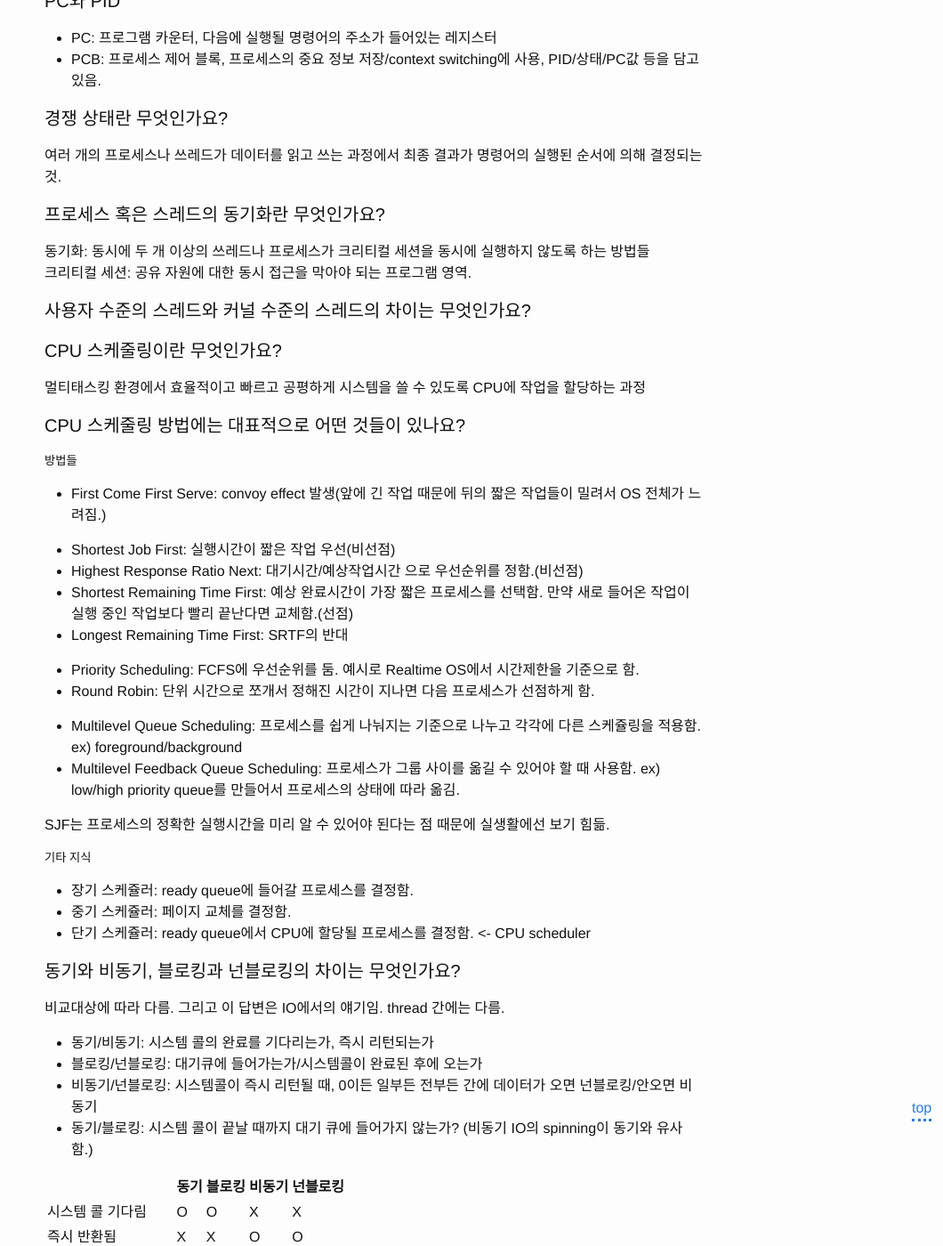
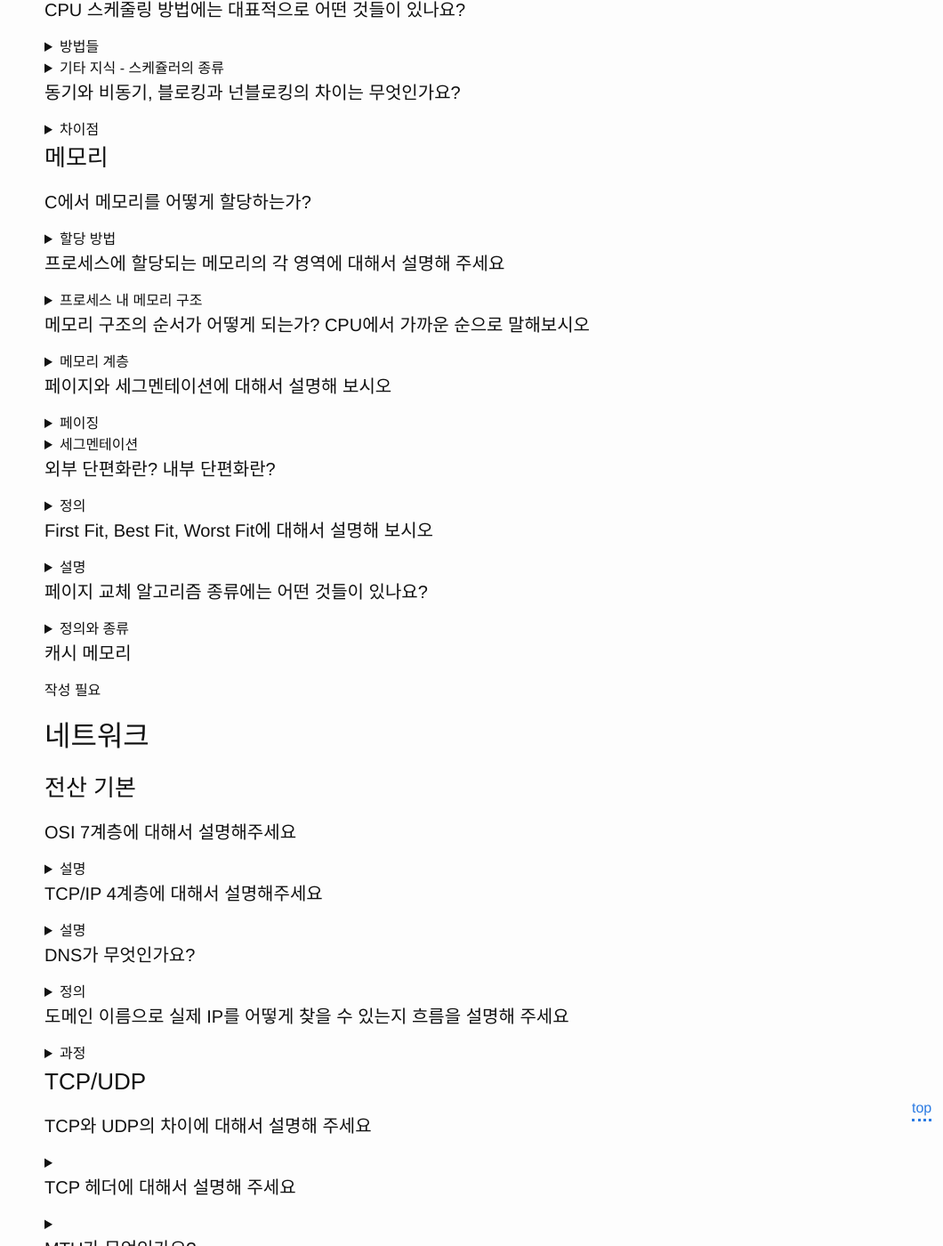
Before and after one commit to WraithKim/blog, a Jekyll site: the page built from _posts/2021-05-20-tech-interview-with-rage.md, in a window 1280 px wide and 1400 px high, scrolled down 1952 px. Shown: the whole window at 89% size, without its empty margins (220-1280 px from the left). Built offline with Jekyll 4.4.1, drawn with Linux system fonts in a browser that asks for light colours; some of the changed text lies outside the part shown.

Commit message:
collapse 추가

```diff
--- a/_posts/2021-05-20-tech-interview-with-rage.md
+++ b/_posts/2021-05-20-tech-interview-with-rage.md
@@ -59,15 +59,25 @@ categories: tech-interview
 
 ##### 기타 지식
 
+<details>
+<summary markdown="span">기타 지식</summary>
+
 Starvation: 특정 프로세스가 자신에게 필요한 자원을 영구적으로 거부당하고 있는 상태
 LiveLock: 프로세스의 상태는 바뀌지만 진행되지 않는 상태
 
+</details>
+
 #### 교착상태의 해결법은 무엇인가요?
+
+<details>
+<summary markdown="span">해결법</summary>
 
 1. 무시: 교착상태가 일어나지 않을 거라 간주하고 감지나 예방 방법을 적용하지 않음.
 2. 감지: 교착상태가 발생했는지 감지함. 감지되면 관련된 프로세스를 전부 종료하거나 체크포인트로 되돌리기, 순차적으로 자원을 선점시키기 등으로 회복함.
 3. 예방: 교착상태가 일어나지 않도록 4원칙 중 하나라도 만족할 수 없는 시스템 설계, 비효율적
 4. 회피: 동적으로 교착상태가 발생할 수 있는 자원 접근을 차단함. 은행원 알고리즘.
+
+</details>
 
 #### 은행원 알고리즘
 
@@ -75,66 +85,107 @@ LiveLock: 프로세스의 상태는 바뀌지만 진행되지 않는 상태
 
 #### 뮤텍스와 세마포어에 대해서 설명해 보시오
 
-* 뮤텍스: 자원을 사용할 때 소유권을 가져오고, 끝나면 소유권을 반환하는 방식의 상호배제 기법
-* 세마포어: 동시에 자원을 사용할 수 있는 수를 나타내는 값을 두는 방식의 상호배제 기법
+<details>
+<summary markdown="span">설명</summary>
+
+* 뮤텍스: 자원을 사용할 때 특정 변수의 소유권을 가져오고, 끝나면 소유권을 반환하는 방식의 상호배제 기법
+* 세마포어: 동시에 자원을 사용할 수 있는 수를 나타내는 값을 두고 증감시키는 방식의 상호배제 기법
+
+</details>
 
 #### 컨텍스트 스위칭이란 무엇인가요?
+
+<details>
+<summary markdown="span">정의</summary>
 
 나중에 복원되거나 실행을 재개하기 위해 프로세스나 쓰레드의 상태를 저장하는 과정
 멀티태스킹, 인터럽트 핸들링, 유저/커널 모드 스위칭의 경우가 있음.
 
-##### 순서
+</details>
+
+<details>
+<summary markdown="span">순서</summary>
 
 1. 프로세스가 사용한 레지스터 값이 포함된 프로세스의 상태를 PCB에 저장함.
 2. PCB 대한 핸들을 프로세스 실행 대기열인 ready queue에 추가함.
 3. OS가 현재 프로세스를 끝내면 ready queue에서 다음 프로세스를 선택하고 PCB를 복구함. 프로그램 카운터가 PCB를 통해 불러와지고, 다음 프로세스가 재개됨.
 
+</details>
+
 #### PC와 PID
+
+<details>
+<summary markdown="span">설명</summary>
 
 * PC: 프로그램 카운터, 다음에 실행될 명령어의 주소가 들어있는 레지스터
 * PCB: 프로세스 제어 블록, 프로세스의 중요 정보 저장/context switching에 사용, PID/상태/PC값 등을 담고 있음.
 
+</details>
+
 #### 경쟁 상태란 무엇인가요?
+
+<details>
+<summary markdown="span">설명</summary>
 
 여러 개의 프로세스나 쓰레드가 데이터를 읽고 쓰는 과정에서 최종 결과가 명령어의 실행된 순서에 의해 결정되는 것.
 
+</details>
+
 #### 프로세스 혹은 스레드의 동기화란 무엇인가요?
 
-동기화: 동시에 두 개 이상의 쓰레드나 프로세스가 크리티컬 세션을 동시에 실행하지 않도록 하는 방법들
-크리티컬 세션: 공유 자원에 대한 동시 접근을 막아야 되는 프로그램 영역.
+<details>
+<summary markdown="span">설명</summary>
+
+* 동기화: 동시에 두 개 이상의 쓰레드나 프로세스가 크리티컬 세션을 동시에 실행하지 않도록 하는 방법들
+* 크리티컬 세션: 공유 자원에 대한 동시 접근을 막아야 되는 프로그램 영역.
+
+</details>
 
 #### 사용자 수준의 스레드와 커널 수준의 스레드의 차이는 무엇인가요?
 
+작성 필요
+
 #### CPU 스케줄링이란 무엇인가요?
+
+<details>
+<summary markdown="span">정의</summary>
 
 멀티태스킹 환경에서 효율적이고 빠르고 공평하게 시스템을 쓸 수 있도록 CPU에 작업을 할당하는 과정
 
+</details>
+
 #### CPU 스케줄링 방법에는 대표적으로 어떤 것들이 있나요?
 
-##### 방법들
+<details>
+<summary markdown="span">방법들</summary>
 
 * First Come First Serve: convoy effect 발생(앞에 긴 작업 때문에 뒤의 짧은 작업들이 밀려서 OS 전체가 느려짐.)
-
+* Priority Scheduling: FCFS에 우선순위를 둠. 예시로 Realtime OS에서 시간제한을 기준으로 함.
 * Shortest Job First: 실행시간이 짧은 작업 우선(비선점)
 * Highest Response Ratio Next: 대기시간/예상작업시간 으로 우선순위를 정함.(비선점)
 * Shortest Remaining Time First: 예상 완료시간이 가장 짧은 프로세스를 선택함. 만약 새로 들어온 작업이 실행 중인 작업보다 빨리 끝난다면 교체함.(선점)
 * Longest Remaining Time First: SRTF의 반대
-
-* Priority Scheduling: FCFS에 우선순위를 둠. 예시로 Realtime OS에서 시간제한을 기준으로 함.
 * Round Robin: 단위 시간으로 쪼개서 정해진 시간이 지나면 다음 프로세스가 선점하게 함.
-
 * Multilevel Queue Scheduling: 프로세스를 쉽게 나눠지는 기준으로 나누고 각각에 다른 스케쥴링을 적용함. ex) foreground/background
 * Multilevel Feedback Queue Scheduling: 프로세스가 그룹 사이를 옮길 수 있어야 할 때 사용함. ex) low/high priority queue를 만들어서 프로세스의 상태에 따라 옮김.
 
-SJF는 프로세스의 정확한 실행시간을 미리 알 수 있어야 된다는 점 때문에 실생활에선 보기 힘듦.
+SJF 계열은 프로세스의 정확한 실행시간을 미리 알 수 있어야 된다는 점 때문에 실생활에선 보기 힘듦.
 
-##### 기타 지식
+</details>
+
+<details>
+<summary markdown="span">기타 지식 - 스케쥴러의 종류</summary>
 
 * 장기 스케쥴러: ready queue에 들어갈 프로세스를 결정함.
 * 중기 스케쥴러: 페이지 교체를 결정함.
 * 단기 스케쥴러: ready queue에서 CPU에 할당될 프로세스를 결정함. <- CPU scheduler
 
+</details>
+
 #### 동기와 비동기, 블로킹과 넌블로킹의 차이는 무엇인가요?
+
+<details>
+<summary markdown="span">차이점</summary>
 
 비교대상에 따라 다름. 그리고 이 답변은 IO에서의 얘기임. thread 간에는 다름.
 
@@ -150,14 +201,24 @@ SJF는 프로세스의 정확한 실행시간을 미리 알 수 있어야 된다
 |데이터와 함께 반환됨|O|O|X|O|
 |대기 큐에서 기다림|X|O|X|X|
 
+</details>
+
 ### 메모리
 
 #### C에서 메모리를 어떻게 할당하는가?
 
-정적 할당: 프로그램 시작 시 정해진 메모리를 할당함. 스택. 메모리 누수 없음. 할당된 크기는 조절 불가
-동적 할당: 런타임 중 할당함, 다른 스레드가 사용하지 못하게 예약해버림. 힙. 상황에 따라 자유롭게 할당하고 조절할 수 있음. 직접 해제해야 한다면 메모리 누수 문제, GC를 쓴다면 성능 저하가 있음.
+<details>
+<summary markdown="span">할당 방법</summary>
+
+* 정적 할당: 프로그램 시작 시 정해진 메모리를 할당함. 스택. 메모리 누수 없음. 할당된 크기는 조절 불가
+* 동적 할당: 런타임 중 할당함, 다른 스레드가 사용하지 못하게 예약해버림. 힙. 상황에 따라 자유롭게 할당하고 조절할 수 있음. 직접 해제해야 한다면 메모리 누수 문제, GC를 쓴다면 성능 저하가 있음.
+
+</details>
 
 #### 프로세스에 할당되는 메모리의 각 영역에 대해서 설명해 주세요
+
+<details>
+<summary markdown="span">프로세스 내 메모리 구조</summary>
 
 1. 스택: 낮은 메모리 주소 방향으로 자라남, 지역변수/매개변수/반환값 등
 2. 힙: 높은 메모리 주소 방향으로 자라남, 동적으로 메모리를 할당하는 곳, 프로세스 내의 모든 쓰레드, 동적 모듈, 공유 라이브러리들이 공유함.
@@ -165,7 +226,12 @@ SJF는 프로세스의 정확한 실행시간을 미리 알 수 있어야 된다
 4. 데이터: 정적으로 정의된 값들, 전역변수/정적변수/상수/구조체
 5. 코드(텍스트): 명령어가 들어감, 고정된 크기
 
+</details>
+
 #### 메모리 구조의 순서가 어떻게 되는가? CPU에서 가까운 순으로 말해보시오
+
+<details>
+<summary markdown="span">메모리 계층</summary>
 
 내려갈 수록 비트당 비용이 줄고, 접근 시간과 용량이 늘어남. 접근하는 빈도가 적음.
 
@@ -173,38 +239,56 @@ SJF는 프로세스의 정확한 실행시간을 미리 알 수 있어야 된다
 2. Outboard Memory: 보조기억장치
 3. Off-line Storage: 사람에 의해 연결/제거가 가능한 보조기억장치, Flash Drive, 광학 디스크
 
+</details>
+
 #### 페이지와 세그멘테이션에 대해서 설명해 보시오
 
-##### 페이징
+<details>
+<summary markdown="span">페이징</summary>
 
-프레임: 주기억장치의 고정 길이 블록, 프레임 번호와 오프셋으로 구성됨.
-페이지: 보조기억장치에 저장된 데이터의 고정 길이 블록, 페이지 번호와 오프셋으로 구성됨.
+* 프레임: 주기억장치의 고정 길이 블록, 프레임 번호와 오프셋으로 구성됨.
+* 페이지: 보조기억장치에 저장된 데이터의 고정 길이 블록, 페이지 번호와 오프셋으로 구성됨.
+* 페이지 테이블: 페이지 번호 순으로 해당되는 프레임 번호가 있음.
+* 페이징: 페이지를 사용한 메모리 관리 방법. 프로세스에 페이지 테이블을 선언해서 프로세스의 프레임이 연속되지 않더라도 페이지 테이블과 논리 주소를 통해 빠르게 접근할 수 있게 함. 외부 단편화는 없지만 내부 단편화가 존재
 
-페이지 테이블: 페이지 번호 순으로 해당되는 프레임 번호가 있음.
+</details>
 
-페이징: 페이지를 사용한 메모리 관리 방법. 프로세스에 페이지 테이블을 선언해서 프로세스의 프레임이 연속되지 않더라도 페이지 테이블과 논리 주소를 통해 빠르게 접근할 수 있게 함. 외부 단편화는 없지만 내부 단편화가 존재
+<details>
+<summary markdown="span">세그멘테이션</summary>
 
-##### 세그멘테이션
+* 세그멘트: 보조기억장치에 저장된 가변 길이 블록, 세그멘트 번호와 오프셋으로 구성됨.
+* 세그멘트 테이블: 세그멘트 번호 순으로 해당되는 세그멘트의 길이와 시작 주소가 있음.
+* 세그멘테이션: 세그멘트를 사용한 메모리 관리 방법. 프로세스에 세그멘트 테이블을 선언해서 프로세스가 여러 파티션으로 나뉘더라도 빠르게 접근할 수 있게 함. 내부 단편화는 없지만 외부 단편화가 존재
 
-세그멘트: 보조기억장치에 저장된 가변 길이 블록, 세그멘트 번호와 오프셋으로 구성됨.
-
-세그멘트 테이블: 세그멘트 번호 순으로 해당되는 세그멘트의 길이와 시작 주소가 있음.
-
-세그멘테이션: 세그멘트를 사용한 메모리 관리 방법. 프로세스에 세그멘트 테이블을 선언해서 프로세스가 여러 파티션으로 나뉘더라도 빠르게 접근할 수 있게 함. 내부 단편화는 없지만 외부 단편화가 존재
+</details>
 
 #### 외부 단편화란? 내부 단편화란?
 
-내부 단편화: 데이터가 할당된 파티션의 크기보다 불러온 데이터의 크기가 작아서 낭비된 공간이 존재함.
-외부 단편화: 메모리에서 파티션을 제외한 나머지 공간이 잘게 쪼개짐.
+<details>
+<summary markdown="span">정의</summary>
+
+* 내부 단편화: 데이터가 할당된 파티션의 크기보다 불러온 데이터의 크기가 작아서 낭비된 공간이 존재함.
+* 외부 단편화: 메모리에서 파티션을 제외한 나머지 공간이 잘게 쪼개짐.
+
+</details>
 
 #### First Fit, Best Fit, Worst Fit에 대해서 설명해 보시오
 
+<details>
+<summary markdown="span">설명</summary>
+
 OS가 프로세스를 메모리에 할당할 때 여유 공간들 중 선택하는 알고리즘
-First Fit: 메모리 시작부터 스캔해서 프로세스를 담을 수 있을 정도의 크기의 첫번째 블록에 할당
-Best Fit: 프로세스의 크기에 가장 가까운 크기의 블록에 할당
-Next Fit: 이전에 할당한 위치부터 프로세스를 담을 수 있는 다음 블록에 할당.
+
+* First Fit: 메모리 시작부터 스캔해서 프로세스를 담을 수 있을 정도의 크기의 첫번째 블록에 할당
+* Best Fit: 프로세스의 크기에 가장 가까운 크기의 블록에 할당
+* Next Fit: 이전에 할당한 위치부터 프로세스를 담을 수 있는 다음 블록에 할당.
+
+</details>
 
 #### 페이지 교체 알고리즘 종류에는 어떤 것들이 있나요?
+
+<details>
+<summary markdown="span">정의와 종류</summary>
 
 더 이상 주기억장치에 공간이 없을 때, 새 페이지와 자리를 교체할 기존 페이지를 결정하는 알고리즘
 
@@ -213,13 +297,20 @@ Next Fit: 이전에 할당한 위치부터 프로세스를 담을 수 있는 다
 * FIFO: 가장 오래전에 메모리에 적재된 페이지를 교체함.
 * Clock: 모든 페이지를 원형 버퍼에 넣고 페이지가 들어오거나 참조되면 비트를 1로 바꿈. 페이지를 교체할 때가 되면, 버퍼를 스캔해서 비트가 0인 페이지를 교체함. 버퍼에 갱신이 일어나면 포인터를 다음으로 옮기고 가리킨 페이지의 비트를 0으로 바꿈.
 
+</details>
+
 #### 캐시 메모리
+
+작성 필요
 
 ## 네트워크
 
 ### 전산 기본
 
 #### OSI 7계층에 대해서 설명해주세요
+
+<details>
+<summary markdown="span">설명</summary>
 
 여러 네트워크 장비들의 상호호환성을 위해 네트워크 프로토콜을 특징에 따라 7계층으로 분류한 기준
 전기 신호에서 프로그램이 인식할 수 있는 데이터가 되기까지의 네트워크 흐름이 정의되어 있음. 데이터는 각 계층을 지날 때마다 캡슐화됨.
@@ -233,7 +324,12 @@ Next Fit: 이전에 할당한 위치부터 프로세스를 담을 수 있는 다
 6. 표현 계층: 데이터의 인코딩/디코딩, 암호화/복호화 등을 수행.
 7. 응용 계층: 사용자가 사용하는 응용 프로그램들이 속한 계층
 
+</details>
+
 #### TCP/IP 4계층에 대해서 설명해주세요
+
+<details>
+<summary markdown="span">설명</summary>
 
 OSI보다 단순하고 실용적인 계층 구조로 현재 인터넷의 표준이다.
 
@@ -242,11 +338,21 @@ OSI보다 단순하고 실용적인 계층 구조로 현재 인터넷의 표준
 3. 전송 계층
 4. 응용 계층: 세션+표현+응용
 
+</details>
+
 #### DNS가 무엇인가요?
+
+<details>
+<summary markdown="span">정의</summary>
 
 도메인 네임 시스템의 약어로, 사람이 읽기 쉬운 도메인 네임과 실제로 통신에 필요한 IP 주소를 매핑해주는 시스템으로 계층적이고 탈중앙화의 성격을 지님.
 
+</details>
+
 #### 도메인 이름으로 실제 IP를 어떻게 찾을 수 있는지 흐름을 설명해 주세요
+
+<details>
+<summary markdown="span">과정</summary>
 
 반복적인 쿼리를 통해 찾아감. 재귀적인 방식도 있지만 이건 상위 도메인 서버에 과부하를 주기 때문에 쓰지 않음.
 여기선 예로 www.google.com을 들자.
@@ -260,15 +366,24 @@ OSI보다 단순하고 실용적인 계층 구조로 현재 인터넷의 표준
 7. .google.com은 www라는 호스트네임을 알고 있기 때문에 www.google.com에 해당되는 IP 주소를 local DNS에 반환함.
 8. local DNS는 www.google.com과 IP 주소를 필요하면 캐싱하고 PC에 IP 주소를 반환함.
 
+</details>
+
 ### TCP/UDP
 
 #### TCP와 UDP의 차이에 대해서 설명해 주세요
 
-TCP: 신뢰성(패킷 손실/중복/순서 바뀜이 없도록 보장), 연결지향적, 흐름제어와 혼잡제어를 함.
+<details>
+<summary markdown="span"></summary>
 
-UDP: 비연결성, 오류 정정이나 재송신, 순서 보장을 하지 않음. 그래서 TCP보다 오버헤드가 적고 빠름.
+* TCP: 신뢰성(패킷 손실/중복/순서 바뀜이 없도록 보장), 연결지향적, 흐름제어와 혼잡제어를 함.
+* UDP: 비연결성, 오류 정정이나 재송신, 순서 보장을 하지 않음. 그래서 TCP보다 오버헤드가 적고 빠름.
+
+</details>
 
 #### TCP 헤더에 대해서 설명해 주세요
+
+<details>
+<summary markdown="span"></summary>
 
 * Source Port: 송신 포트
 * Destination Port: 수신 포트
@@ -282,14 +397,22 @@ UDP: 비연결성, 오류 정정이나 재송신, 순서 보장을 하지 않음
 * Urg data pointer
 * options
 
+</details>
+
 #### MTU가 무엇인가요?
+
+<details>
+<summary markdown="span"></summary>
 
 최대 전송 단위, 연결된 네트워크의 수용량에 따르기 때문에 넘지 않도록 주의해야 함.
 outbound MTU보다 큰 패킷이 도착하면 이를 MTU보다 작도록 나눔.(IP Fragmentation)
 
+</details>
+
 #### 3-way hand shake, 4-way hand shake 흐름에 대해서 설명해주세요
 
-##### 3-way handshake
+<details>
+<summary markdown="span">3-way handshake</summary>
 
 TCP에서의 신뢰성있는 연결 시작을 위한 방법
 시작은 서버와 클라이언트 모두 소켓이 열려있음.
@@ -303,7 +426,10 @@ TCP에서의 신뢰성있는 연결 시작을 위한 방법
 7. 서버가 클라이언트의 ACK 메세지를 받음.
 8. 서버가 연결을 수립함.
 
-##### 4-way handshake
+</details>
+
+<details>
+<summary markdown="span">4-way handshake</summary>
 
 TCP에서의 신뢰성있는 연결 종료를 위한 방법.
 아래에선 클라이언트가 먼저 연결을 끊는 예시지만 반대의 경우는 서버가 먼저 FIN을 보낸다고 생각하면 됨.
@@ -319,9 +445,14 @@ TCP에서의 신뢰성있는 연결 종료를 위한 방법.
 9. 클라이언트는 세그먼트의 최대 lifetime * 2만큼 기다리면서 새 연결을 만들지 않음. 이는 혹시나 서버로부터 지연된 이전 세그먼트가 새 연결 중에 도착하는 문제를 막기 위함.
 10. 클라이언트도 종료됨.
 
+</details>
+
 ### HTTP
 
 #### HTTP 프로토콜에 대해서 아는대로 말해주세요
+
+<details>
+<summary markdown="span">설명</summary>
 
 * 어플리케이션 계층에 있는 리소스 요청 프로토콜
 * 클라이언트/서버 모델
@@ -330,11 +461,21 @@ TCP에서의 신뢰성있는 연결 종료를 위한 방법.
 * HTTP 메세지는 사람이 읽을 수 있어서 간단하고 테스트하기 쉬움
 * 서버/클라 간의 합의만 있다면 HTTP 헤더는 확장 가능
 
+</details>
+
 #### HTTP와 HTTPS 의 차이는 무엇인가요?
+
+<details>
+<summary markdown="span">설명</summary>
 
 HTTPS는 HTTP와 TCP 사이에 암호화 프로토콜인 SSL/TLS로 HTTP 메세지를 암호화해서 전송함.
 
+</details>
+
 #### HTTPS가 동작하는 방식에 대해서 설명해 주세요
+
+<details>
+<summary markdown="span">과정</summary>
 
 이 과정은 사용자에겐 노출되지 않는다.
 
@@ -349,17 +490,33 @@ HTTPS는 HTTP와 TCP 사이에 암호화 프로토콜인 SSL/TLS로 HTTP 메세
 2. 세션: 데이터를 주고받을 때, handshake 단계에서 만든 대칭키로 암호화하고 복호화함.
 3. 세션 종료: 데이터 전송이 끝나면 통신이 끝났음을 서로에게 알리고, 대칭키를 폐기함.
 
+</details>
+
 #### HTTP 1.0과 1.1의 차이는 무엇인가요?
+
+<details>
+<summary markdown="span"></summary>
 
 1.1에서는 복수의 개체를 하나의 TCP 연결을 통해 보낼 수 있게 되어서 연결 오버헤드를 줄이고, TCP의 혼잡제어의 특징때문에 오래 연결을 유지함으로써 속도가 빨라지는 이점이 있음.
 
+</details>
+
 #### HTTP2와 그 특징에 대해서 설명해 주세요
+
+작성 필요
 
 #### HTTP 헤더의 구조에 대해서 설명해 주세요
 
+작성 필요
+
 #### keep-alive 헤더에 대해서 설명해 주세요
 
+작성 필요
+
 #### HTTP GET과 POST의 차이는 무엇인가요?
+
+<details>
+<summary markdown="span">설명</summary>
 
 둘 다 리소스 요청이지만 GET은 URL을 통해 요청을 명시하지만 POST는 요청 객체 안에 포함됨.
 
@@ -374,13 +531,20 @@ POST
 * 캐싱되지 않음. POST 요청은 공유될 수 없음.
 * 데이터 길이 제한은 없음.
 
+</details>
+
 #### 쿠키와 세션에 대해서 설명해 주세요
+
+<details>
+<summary markdown="span">설명</summary>
 
 HTTP 프로토콜에서는 상태가 없음. 그래서 쿠키와 세션은 HTTP에 정의되지 않은 클라와 서버가 저장하는 상태임.
 
 쿠키: 서버가 사용자의 웹 브라우저에 전송하는 작은 데이터 조각. 브라우저는 그 데이터 조각들을 저장해 놓았다가, 동일한 서버에 재요청 시 저장된 데이터를 함께 전송합니다. 이를 통해 두 요청이 동일 브라우저에서 왔는지 판별할 수 있고, 로그인 상태 유지에 활용할 수 있습니다. 주로 세션관리, 개인화, 트래킹을 위해 사용됩니다.
 
 세션: 원래 정의는 통신에 필요한 임시 정보를 의미하지만 쿠키와 구분할 땐 쿠키는 클라이언트-사이드 세션, 세션은 서버-사이드 세션을 의미함. 필요 데이터를 서버가 관리하고 클라이언트에는 인증 토큰 정도만 가지고 있다면 이에 해당됨. 그래서 데이터가 서버에만 있어서 보안이 더 좋지만 서버 메모리 공간을 차지하고, 분산 환경에서는 쓰기 어렵다는 문제가 있음. 공간 문제 때문에 연결이 끊어진 후 짧은 시간 내에 폐기됨.
+
+</details>
 
 ### 웹
 
```
